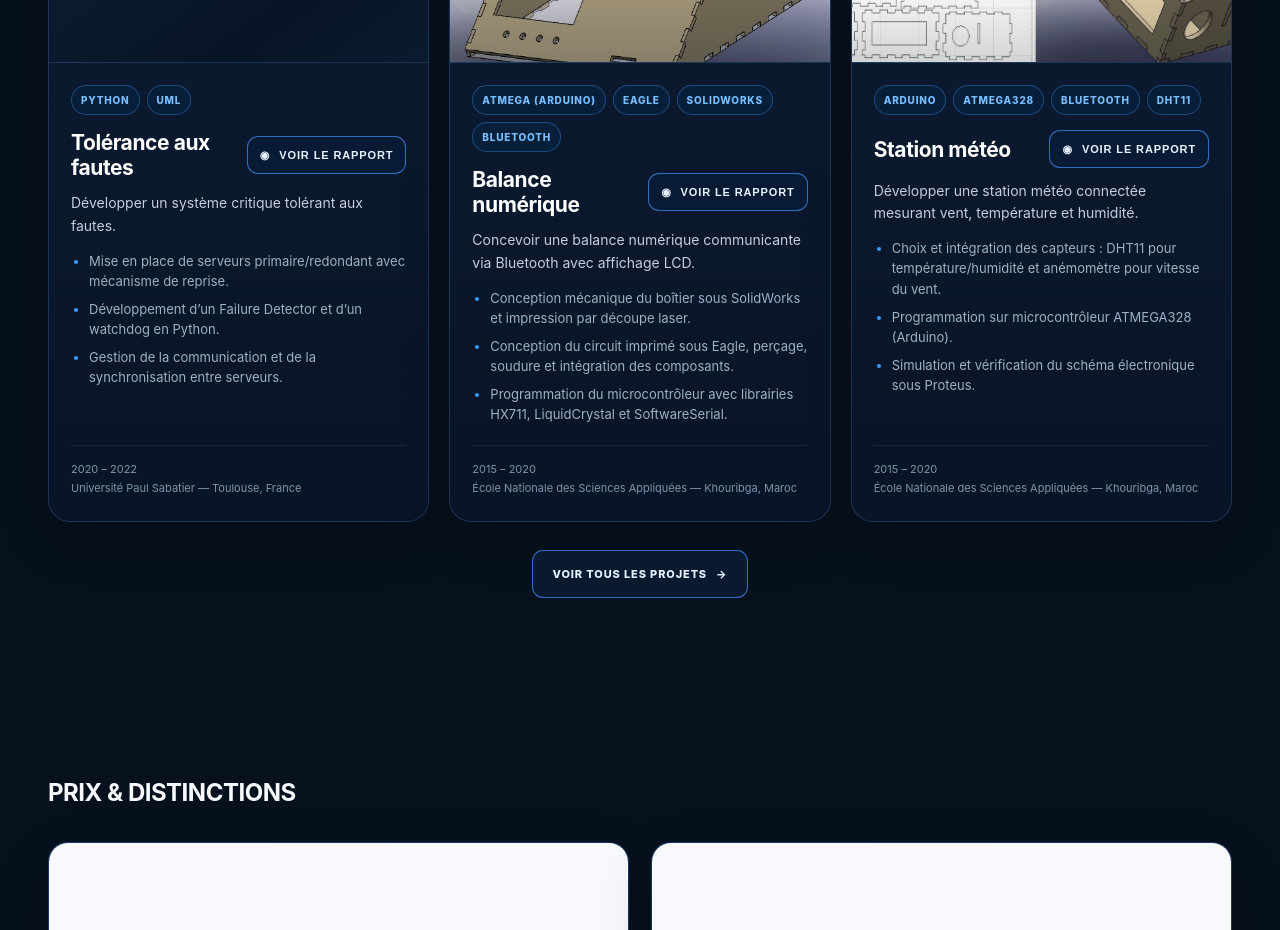
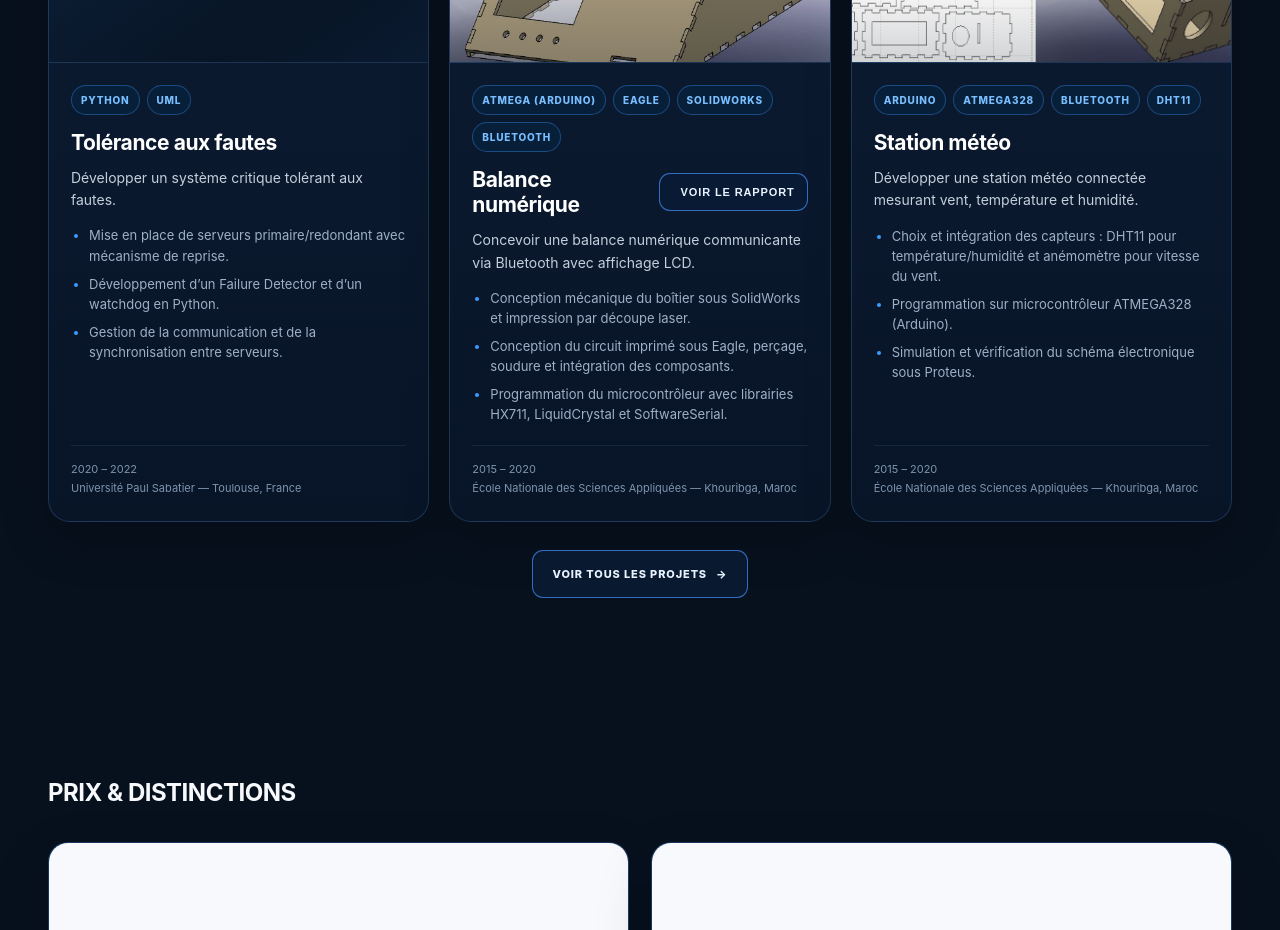
Before and after one commit to Oelayouchi/portfolio, a Next.js app: page / in a window 1280 px wide. Shown: the part 8360-9290 px from the top of the page. Built offline with nearby package versions, Linux system fonts and the light colour scheme.

Commit message:
Fix project report availability and modal display

```diff
--- a/components/project-showcase-card.js
+++ b/components/project-showcase-card.js
@@ -7,18 +7,20 @@ const projectVisuals = {
   'station-meteo': '/projects/station-meteo/images/image-01.png',
 };
 
+const projectReports = {
+  'balance-numerique': '/projects/balance-numerique/report/rapport.pdf',
+};
+
 export default function ProjectShowcaseCard({ project, slug }) {
   const [reportOpen, setReportOpen] = useState(false);
   const visual = projectVisuals[slug];
-  const report = `/projects/${slug}/report/rapport.pdf`;
+  const report = projectReports[slug];
   const highlights = project.tasks.slice(0, 3);
 
   return (
     <article className="projectShowcaseCard">
       <div className={`projectShowcaseVisual${visual ? ' hasImage' : ' isEmpty'}`}>
-        {visual ? (
-          <img src={visual} alt={`Aperçu du projet ${project.title}`} loading="lazy" />
-        ) : null}
+        {visual ? <img src={visual} alt={`Aperçu du projet ${project.title}`} loading="lazy" /> : null}
       </div>
 
       <div className="projectShowcaseContent">
@@ -28,45 +30,27 @@ export default function ProjectShowcaseCard({ project, slug }) {
 
         <div className="projectShowcaseTitleRow">
           <h3>{project.title}</h3>
-          <button className="projectShowcaseButton" type="button" onClick={() => setReportOpen(true)}>
-            <span aria-hidden="true">◉</span>
-            VOIR LE RAPPORT
-          </button>
+          {report && (
+            <button className="projectShowcaseButton" type="button" onClick={() => setReportOpen(true)}>
+              <span className="projectReportPulse" aria-hidden="true" />
+              VOIR LE RAPPORT
+            </button>
+          )}
         </div>
 
         <p className="projectShowcaseObjective">{project.objective}</p>
-
-        <ul>
-          {highlights.map((task) => <li key={task}>{task}</li>)}
-        </ul>
-
-        <div className="projectShowcaseMeta">
-          <span>{project.period}</span>
-          <span>{project.institution}</span>
-        </div>
+        <ul>{highlights.map((task) => <li key={task}>{task}</li>)}</ul>
+        <div className="projectShowcaseMeta"><span>{project.period}</span><span>{project.institution}</span></div>
       </div>
 
-      {reportOpen && (
-        <div
-          className="projectModal"
-          role="dialog"
-          aria-modal="true"
-          aria-label={`Rapport du projet ${project.title}`}
-          onClick={() => setReportOpen(false)}
-        >
+      {reportOpen && report && (
+        <div className="projectModal" role="dialog" aria-modal="true" aria-label={`Rapport du projet ${project.title}`} onClick={() => setReportOpen(false)}>
           <div className="projectModalContent reportModal" onClick={(event) => event.stopPropagation()}>
             <div className="reportModalHeader">
-              <div>
-                <span>RAPPORT DU PROJET</span>
-                <strong>{project.title}</strong>
-              </div>
+              <div><span>RAPPORT DU PROJET</span><strong>{project.title}</strong></div>
               <button className="projectModalClose" type="button" onClick={() => setReportOpen(false)} aria-label="Fermer">×</button>
             </div>
-            <iframe
-              className="projectReportFrame"
-              src={`${report}#toolbar=0&navpanes=0&scrollbar=1&view=FitH`}
-              title={`Rapport ${project.title}`}
-            />
+            <iframe className="projectReportFrame" src={`${report}#toolbar=0&navpanes=0&scrollbar=1&view=FitH`} title={`Rapport ${project.title}`} />
             <p className="reportReadOnlyNote">Lecture intégrée au portfolio. Les contrôles de téléchargement sont masqués dans la visionneuse.</p>
           </div>
         </div>
```
